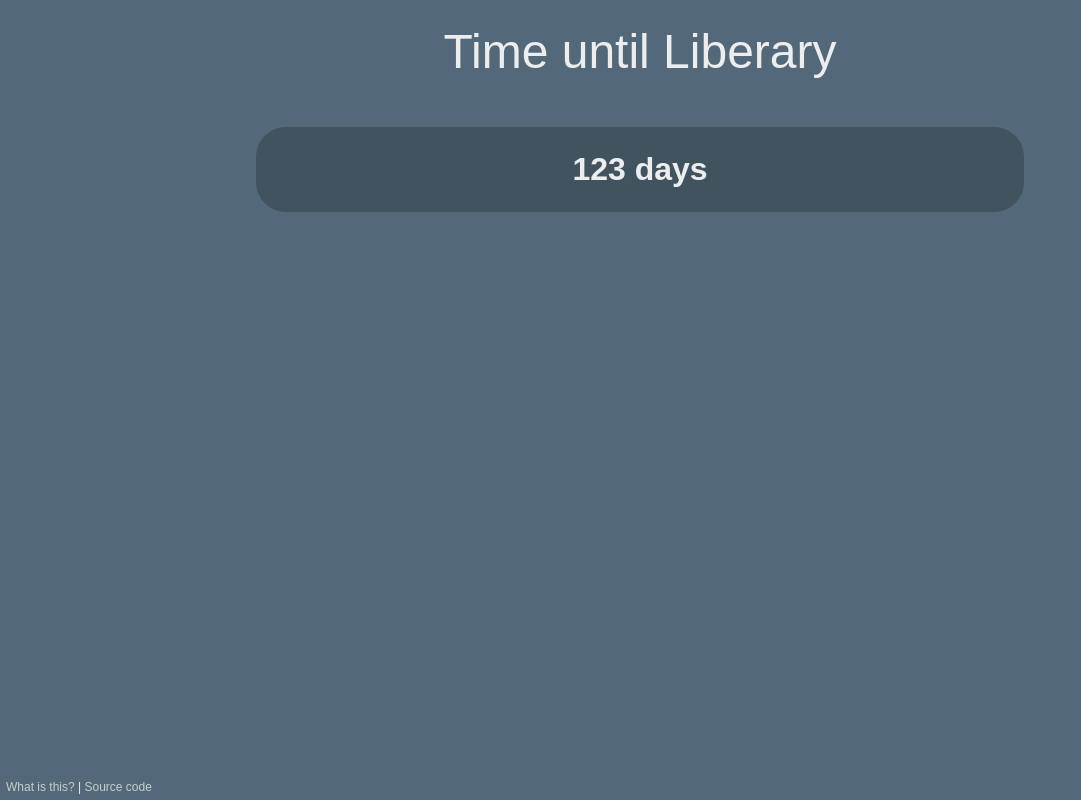
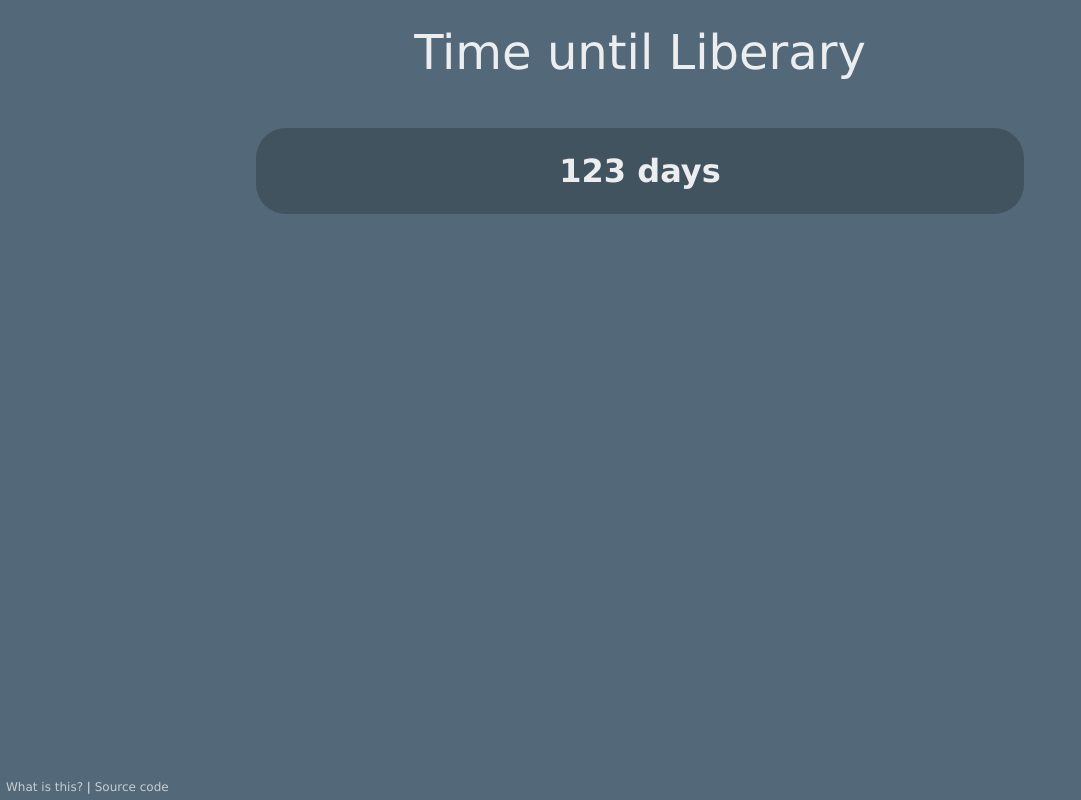
Before and after one commit to emmiegit/childrenofliber.com, a Flask app: page / in a window 1280 px wide. Shown: the whole page, without its empty margins (0-1081 px from the left). Run offline with Flask 3, Linux system fonts and the light colour scheme.

Commit message:
Prefer Verdana.

```diff
--- a/static/style.css
+++ b/static/style.css
@@ -5,7 +5,7 @@ body {
   grid-template-rows: auto 1fr auto;
   margin: 0;
 
-  font-family: Arial, sans-serif;
+  font-family: Verdana, Arial, sans-serif;
   background-color: #536878;
   color: #ecedef;
 }
```
